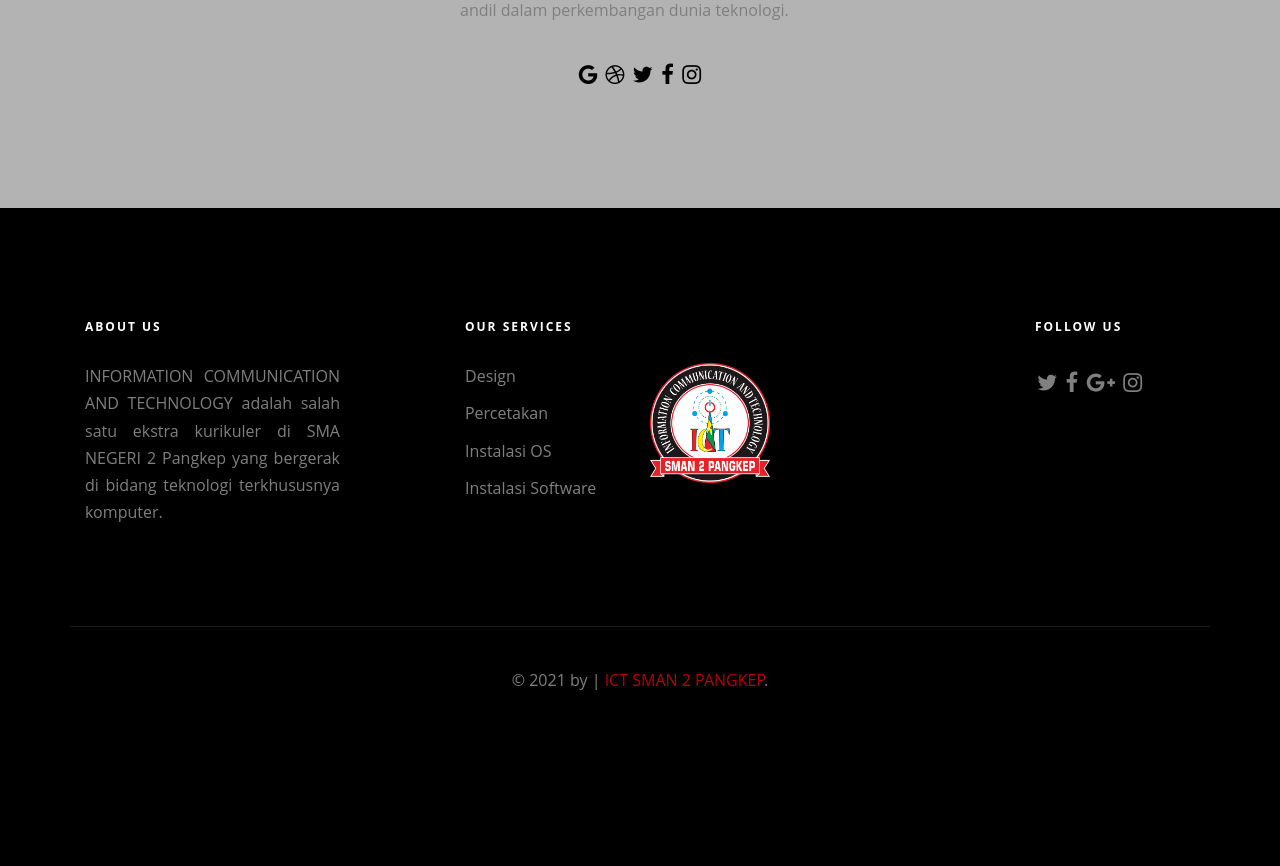
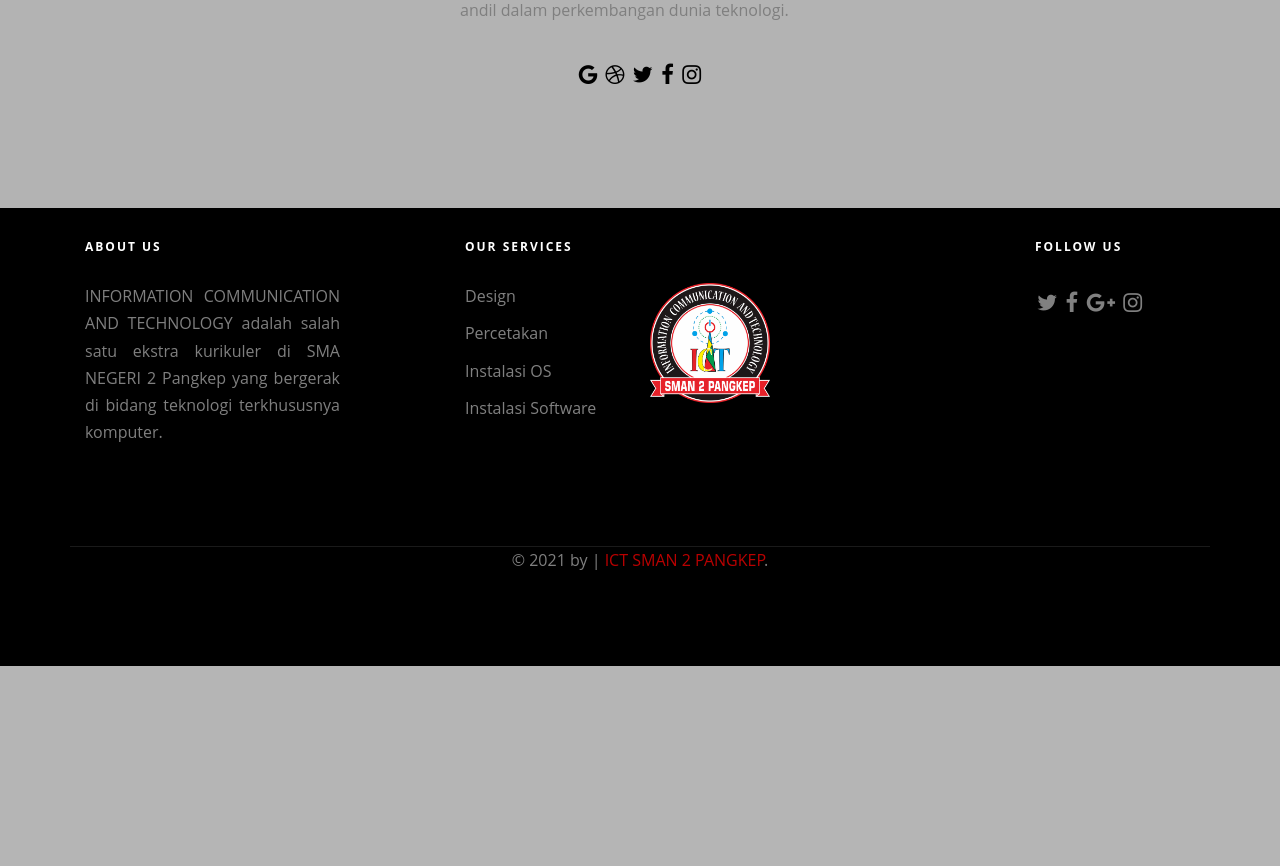
Before and after one commit to Aswar12/ict, a CodeIgniter app: page /ict/index.php/about/index in a window 1280 px wide. Shown: the part 2696-3562 px from the top of the page. After the commit the page ends 3362 px from the top, so only its background shows below. Run offline with CodeIgniter, Linux system fonts and the light colour scheme; data comes from the database, SQL or seed files in the repository; some web fonts are replaced.

Commit message:
Update style.css

```diff
--- a/theme/css/style.css
+++ b/theme/css/style.css
@@ -1293,7 +1293,7 @@ h1.judul {
 }
 
 #fh5co-footer {
-  padding: 7em 0;
+  padding: 2em 0px;
   float: left;
   width: 100%;
   position: relative;
@@ -1361,9 +1361,8 @@ h1.judul {
 
 .fh5co-copyright {
   border-top: 1px solid rgba(255, 255, 255, 0.1);
-  clear: both;
   margin-top: 40px !important;
-  padding: 40px 0 0 0;
+  padding: 0 0 0;
 }
 
 .fh5co-copyright span {
```
